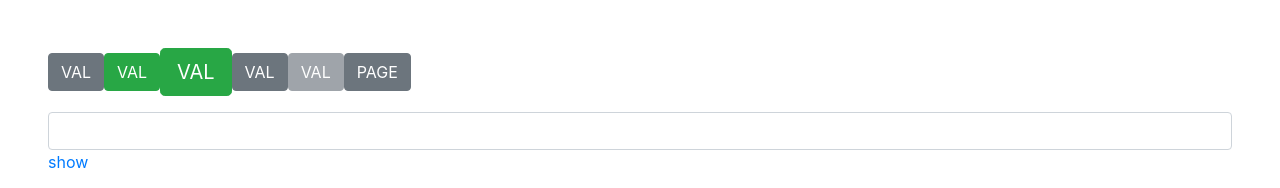
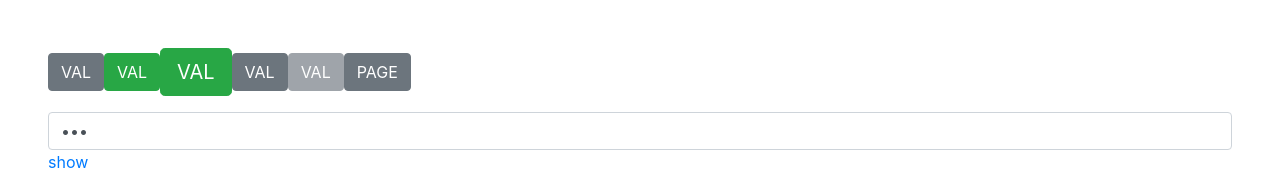
Before and after one commit to begimov/VueComponentsLib, a Vue app: page / in a window 1280 px wide. Shown: the top 188 px of the page. Built offline with nearby package versions, Linux system fonts and the light colour scheme.

Commit message:
passing value to InputCmp

```diff
--- a/src/components/basic/InputCmp.vue
+++ b/src/components/basic/InputCmp.vue
@@ -4,6 +4,7 @@
             :name="name"
             :id="name"
             :type="inputType"
+            :value="value"
             class="form-control"
             @input="changed"
         >
@@ -23,6 +24,11 @@ export default {
         }
     },
     props: {
+        'value': {
+            required: false,
+            type: String,
+            default: ''
+        },
         'name': {
             required: true,
             type: String
--- a/src/views/Home.vue
+++ b/src/views/Home.vue
@@ -28,7 +28,7 @@ export default {
   data () {
     return {
       form: {
-        password: ''
+        password: 'abs'
       }
     }
   },
```
